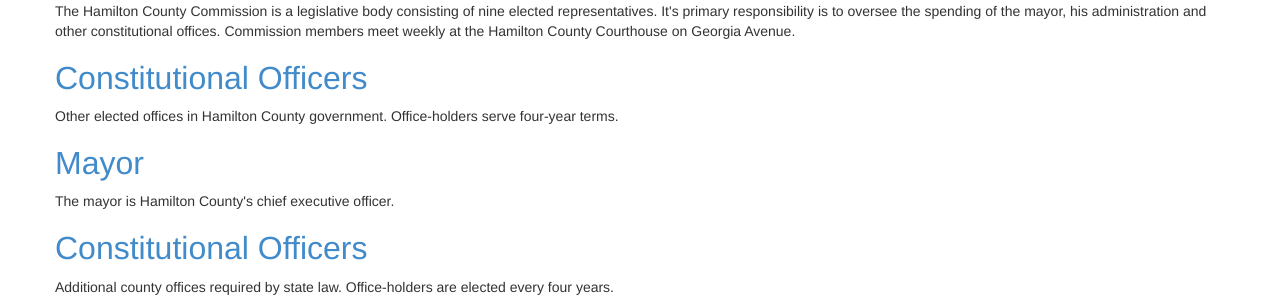
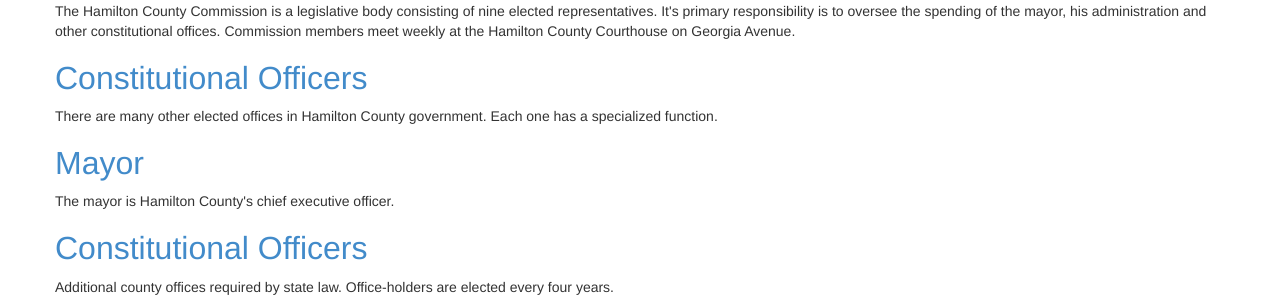
Before and after one commit to chattizen/citizens-handbook, a Jekyll site: the page built from hamilton-county/index.html, in a window 1280 px wide. Shown: the part 216-516 px from the top of the page. Built offline with Jekyll 4.4.1, drawn with Linux system fonts in a browser that asks for light colours; nearby versions of some CDN libraries; some of the changed lines change nothing that is shown.

Commit message:
Update to constitutional officers

```diff
--- a/_posts/hamilton-county/2014-05-04-constitutional-officers.md
+++ b/_posts/hamilton-county/2014-05-04-constitutional-officers.md
@@ -4,7 +4,7 @@
 categories:
     - hamco
 excerpt: |
-    Other elected offices in Hamilton County government. Office-holders serve four-year terms.
+    There are many other elected offices in Hamilton County government. Each one has a specialized function.
 ---
 
 Constitutional officers are elected officials in Hamilton County government. Typically, the office they oversee has a specialized function, like determining how much property is worth. Constitutional officers serve four-year terms.
@@ -13,7 +13,7 @@
 
 + Bill Bennett
 
-The assessor of property determines the value of all property in Hamilton County. His assessment is used to calculate property taxes for county government and its municipalities.
+The [assessor of property](http://www.hamiltontn.gov/assessor/) determines the value of all property in Hamilton County. His assessment is used to calculate property taxes for county government and its municipalities.
 
 Property is appraised every four years. The most recent appraisal occurred in 2013.
 
@@ -31,13 +31,13 @@
 
 + Pam Hurst
 
-The register of deeds is responsible for deeds, powers of attorney and other legal records.
+The [register of deeds](http://www.hamiltontn.gov/Register/) is responsible for deeds, powers of attorney and other legal records.
 
 ### Trustee
 
 + Bill Hullander
 
-The trustee is the county's treasurer. He collects county property taxes, accounts for and disburses public dollars, and invests county funds.
+The [trustee](http://www.hamiltontn.gov/Trustee/) is the county's treasurer. He collects county property taxes, accounts for and disburses public dollars, and invests county funds.
 
 The office also collects property taxes for other municipalities, excluding Chattanooga and Signal Mountain.
 
```
